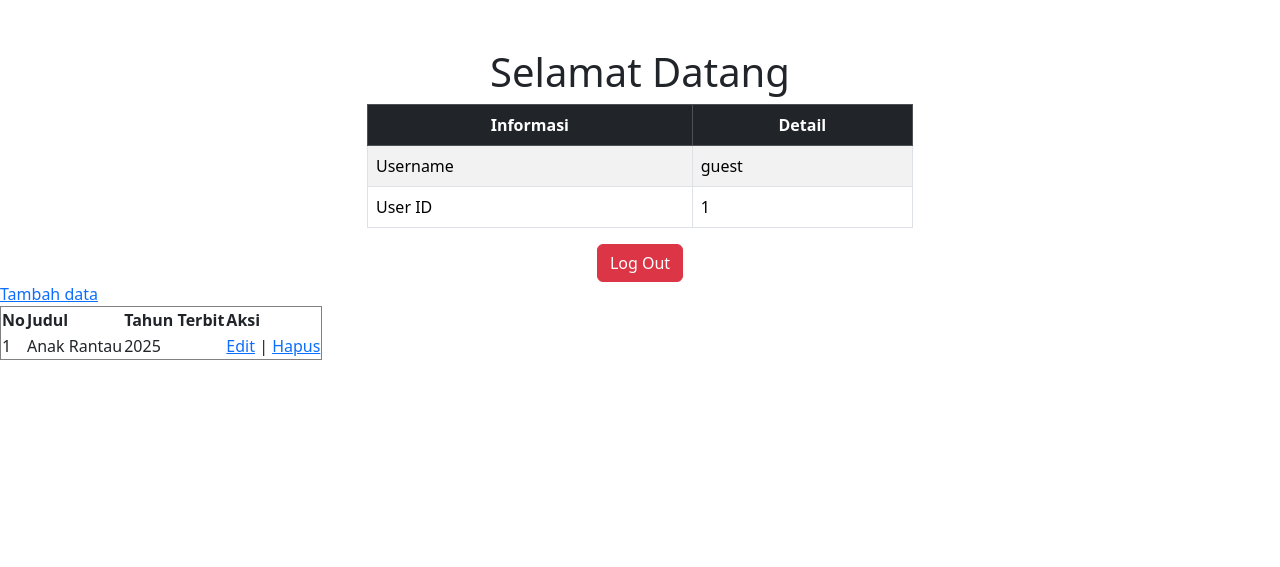
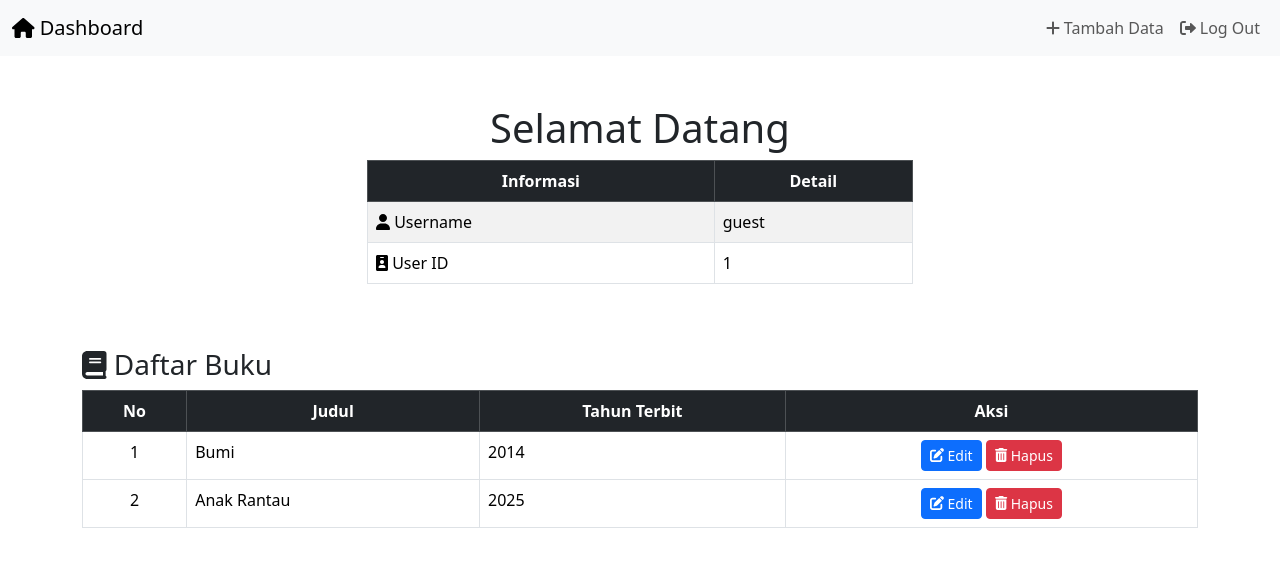
Before and after one commit to candrawij/UAS_PBW, a PHP site: page /home.php in a window 1280 px wide. Shown: the top 567 px of the page. Run offline with PHP 8.4, Linux system fonts and the light colour scheme; a user stored in the database is signed in; data comes from the database, SQL or seed files in the repository.

Commit message:
styling page home

```diff
--- a/home.php
+++ b/home.php
@@ -1,12 +1,11 @@
 <?php
     session_start();
-    if (!$_SESSION['isLoggedIn'])
-    {
+    if (!isset($_SESSION['isLoggedIn']) || !$_SESSION['isLoggedIn']) {
         header("location: login.php");
+        exit;
     }
     include "connection.php";
 ?>
-
 
 <!DOCTYPE html>
 <html lang="id">
@@ -16,8 +15,29 @@
     <title>Dashboard</title>
     <!-- Link Bootstrap CSS -->
     <link href="https://cdn.jsdelivr.net/npm/bootstrap@5.3.0-alpha3/dist/css/bootstrap.min.css" rel="stylesheet">
+    <link href="https://cdnjs.cloudflare.com/ajax/libs/font-awesome/6.0.0-beta3/css/all.min.css" rel="stylesheet">
+    <script src="https://code.jquery.com/jquery-3.6.0.min.js"></script>
 </head>
 <body>
+    <nav class="navbar navbar-expand-lg navbar-light bg-light">
+        <div class="container-fluid">
+            <a class="navbar-brand" href="#"><i class="fas fa-home"></i> Dashboard</a>
+            <button class="navbar-toggler" type="button" data-bs-toggle="collapse" data-bs-target="#navbarNav" aria-controls="navbarNav" aria-expanded="false" aria-label="Toggle navigation">
+                <span class="navbar-toggler-icon"></span>
+            </button>
+            <div class="collapse navbar-collapse" id="navbarNav">
+                <ul class="navbar-nav ms-auto">
+                    <li class="nav-item">
+                        <a class="nav-link" href="input.php"><i class="fas fa-plus"></i> Tambah Data</a>
+                    </li>
+                    <li class="nav-item">
+                        <a class="nav-link" href="logout.php"><i class="fas fa-sign-out-alt"></i> Log Out</a>
+                    </li>
+                </ul>
+            </div>
+        </div>
+    </nav>
+
     <div class="container mt-5">
         <h1 class="text-center">Selamat Datang</h1>
         <div class="row justify-content-center">
@@ -31,54 +51,108 @@
                     </thead>
                     <tbody>
                         <tr>
-                            <td>Username</td>
-                            <td><?php echo htmlspecialchars($_SESSION['username']);?></td>
+                            <td><i class="fas fa-user"></i> Username</td>
+                            <td><?php echo htmlspecialchars($_SESSION['username']); ?></td>
                         </tr>
                         <tr>
-                            <td>User ID</td>
-                            <td><?php echo htmlspecialchars($_SESSION['userid']);?></td>
+                            <td><i class="fas fa-id-badge"></i> User ID</td>
+                            <td><?php echo htmlspecialchars($_SESSION['userid']); ?></td>
                         </tr>
                     </tbody>
                 </table>
-                <div class="text-center mt-3">
-                    <a href="logout.php" class="btn btn-danger">Log Out</a>
             </div>
         </div>
-        </div>
-    </div>
-    <!-- Link Bootstrap JS -->
-    <script src="https://cdn.jsdelivr.net/npm/bootstrap@5.3.0-alpha3/dist/js/bootstrap.bundle.min.js"></script>
-</body>
-</html>
 
-<?php
-    $dbh = $koneksi->query("SELECT * FROM buku WHERE isdel = 0");
-    $bukus = $dbh->fetch(PDO::FETCH_ASSOC);
-?>
-
-<a href="input.php">Tambah data</a>
-<table border="1" >
+        <div class="mt-5">
+            <h3><i class="fas fa-book"></i> Daftar Buku</h3>
+            <table class="table table-bordered">
+                <thead class="table-dark text-center">
                     <tr>
                         <th>No</th>
                         <th>Judul</th>
                         <th>Tahun Terbit</th>
                         <th>Aksi</th>
                     </tr>
+                </thead>
+                <tbody>
                     <?php
                         $no = 1;
-        while($bukus = $dbh->fetch(PDO::FETCH_ASSOC))
-        {
+                        $query = $koneksi->query("SELECT * FROM buku WHERE isdel = 0");
+                        while ($buku = $query->fetch(PDO::FETCH_ASSOC)) {
                     ?>
                     <tr>
-            <td><?php echo $no ?> </td>
-            <td><?php echo $bukus['judul'] ?></td>
-            <td><?php echo $bukus['tahun'] ?></td>
-            <td><a href="edit.hp?id=1">Edit</a> | <a
-            href="delete.php?id=<?php echo $bukus['id']?>">Hapus</a></td>
+                        <td class="text-center"><?php echo $no; ?></td>
+                        <td><?php echo htmlspecialchars($buku['judul']); ?></td>
+                        <td><?php echo htmlspecialchars($buku['tahun']); ?></td>
+                        <td class="text-center">
+                            <button class="btn btn-primary btn-sm edit-btn" data-id="<?php echo $buku['id']; ?>" data-judul="<?php echo htmlspecialchars($buku['judul']); ?>" data-tahun="<?php echo htmlspecialchars($buku['tahun']); ?>"><i class="fas fa-edit"></i> Edit</button>
+                            <button class="btn btn-danger btn-sm delete-btn" data-id="<?php echo $buku['id']; ?>"><i class="fas fa-trash-alt"></i> Hapus</button>
+                        </td>
                     </tr>
                     <?php
                         $no++;
                         }
                     ?>
+                </tbody>
+            </table>
+        </div>
+    </div>
 
-</table>
+    <!-- Modal Edit -->
+    <div class="modal fade" id="editModal" tabindex="-1" aria-labelledby="editModalLabel" aria-hidden="true">
+        <div class="modal-dialog">
+            <div class="modal-content">
+                <div class="modal-header">
+                    <h5 class="modal-title" id="editModalLabel">Edit Buku</h5>
+                    <button type="button" class="btn-close" data-bs-dismiss="modal" aria-label="Close"></button>
+                </div>
+                <form id="editForm" method="POST" action="aksiedit.php">
+                    <div class="modal-body">
+                        <div class="mb-3">
+                            <label for="editJudul" class="form-label">Judul</label>
+                            <input type="text" class="form-control" id="editJudul" name="judul">
+                        </div>
+                        <div class="mb-3">
+                            <label for="editTahun" class="form-label">Tahun Terbit</label>
+                            <input type="text" class="form-control" id="editTahun" name="tahun">
+                        </div>
+                        <input type="hidden" id="editId" name="id">
+                    </div>
+                    <div class="modal-footer">
+                        <button type="button" class="btn btn-secondary" data-bs-dismiss="modal">Batal</button>
+                        <button type="submit" class="btn btn-primary">Simpan</button>
+                    </div>
+                </form>
+            </div>
+        </div>
+    </div>
+
+    <!-- Link Bootstrap JS -->
+    <script src="https://cdn.jsdelivr.net/npm/bootstrap@5.3.0-alpha3/dist/js/bootstrap.bundle.min.js"></script>
+    <script src="https://cdnjs.cloudflare.com/ajax/libs/font-awesome/6.0.0-beta3/js/all.min.js"></script>
+    <script>
+        $(document).ready(function () {
+            // Edit button click
+            $('.edit-btn').click(function () {
+                const id = $(this).data('id');
+                const judul = $(this).data('judul');
+                const tahun = $(this).data('tahun');
+
+                $('#editId').val(id);
+                $('#editJudul').val(judul);
+                $('#editTahun').val(tahun);
+
+                $('#editModal').modal('show');
+            });
+
+            // Delete button click
+            $('.delete-btn').click(function () {
+                const id = $(this).data('id');
+                if (confirm('Apakah Anda yakin ingin menghapus data ini?')) {
+                    window.location.href = `delete.php?id=${id}`;
+                }
+            });
+        });
+    </script>
+</body>
+</html>
```
Lines whose indentation alone changed are shown as unchanged.
